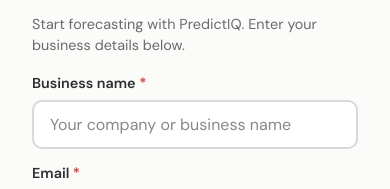
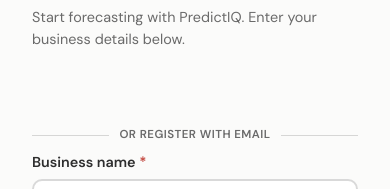
Before and after one commit to Zohaib-software/PredictIQ-frontend, a React (Vite) app: page /register in a window 390 px wide. Shown: the part 187-376 px from the top of the page. Built offline with nearby package versions, Linux system fonts and the light colour scheme; no server answers.

Commit message:
Add Google sign-in on login and register with responsive UI

```diff
--- a/package.json
+++ b/package.json
@@ -11,6 +11,7 @@
     "preview": "vite preview"
   },
   "dependencies": {
+    "@react-oauth/google": "^0.12.2",
     "date-fns": "^4.1.0",
     "framer-motion": "^11.11.17",
     "react": "^18.3.1",
--- a/src/App.jsx
+++ b/src/App.jsx
@@ -1,4 +1,5 @@
 import { BrowserRouter, Routes, Route, Navigate } from 'react-router-dom';
+import { GoogleOAuthProvider } from '@react-oauth/google';
 import { MotionConfig } from 'framer-motion';
 import { useAuth } from './context/AuthContext';
 import { AuthProvider } from './context/AuthContext';
@@ -48,8 +49,10 @@
   );
 }
 
+const googleClientId = import.meta.env.VITE_GOOGLE_CLIENT_ID;
+
 export default function App() {
-  return (
+  const tree = (
     <ThemeProvider>
       {/*
         Fixed `user` only: do not tie MotionConfig to the in-app reduced-motion toggle. Changing
@@ -134,4 +137,10 @@
       </MotionConfig>
     </ThemeProvider>
   );
+
+  return googleClientId ? (
+    <GoogleOAuthProvider clientId={googleClientId}>{tree}</GoogleOAuthProvider>
+  ) : (
+    tree
+  );
 }
--- a/src/api/authApi.js
+++ b/src/api/authApi.js
@@ -41,6 +41,29 @@
  * @returns {Promise<{ user: object, token: string, refreshToken: string }>}
  * @throws {ApiError}
  */
+/**
+ * Sign in or register with a Google ID token (`credential` from GoogleLogin).
+ * @param {{ credential: string }} payload
+ * @returns {Promise<{ user: object, token: string, refreshToken: string } | { requiresTwoFactor: true, twoFactorToken: string, identifier?: string }>}
+ */
+export async function loginWithGoogle({ credential }) {
+  const deviceId = getOrCreateTrustedDeviceId();
+  const res = await fetch(`${API_BASE}/google`, {
+    method: 'POST',
+    headers: { 'Content-Type': 'application/json' },
+    body: JSON.stringify({ credential, deviceId }),
+  });
+  const data = await res.json().catch(() => ({}));
+
+  if (!res.ok) {
+    const err = new Error(data.message || 'Google sign-in failed');
+    err.status = res.status;
+    err.errors = data.errors;
+    throw err;
+  }
+  return data.data;
+}
+
 export async function login({ identifier, password }) {
   const deviceId = getOrCreateTrustedDeviceId();
   const res = await fetch(`${API_BASE}/login`, {
--- /dev/null
+++ b/src/components/auth/GoogleAuthButton.jsx
@@ -0,0 +1,63 @@
+import { useLayoutEffect, useRef, useState } from 'react';
+import { GoogleLogin } from '@react-oauth/google';
+import styles from './GoogleAuthButton.module.css';
+
+const hasClientId = Boolean(import.meta.env.VITE_GOOGLE_CLIENT_ID);
+
+/** True when `VITE_GOOGLE_CLIENT_ID` is set (required for the Google button to render). */
+export function isGoogleAuthConfigured() {
+  return hasClientId;
+}
+
+/**
+ * Renders Google's sign-in control; parent must be inside `GoogleOAuthProvider` when env is set.
+ */
+export function GoogleAuthButton({ onSuccess, onError, disabled }) {
+  const containerRef = useRef(null);
+  const [width, setWidth] = useState(360);
+
+  useLayoutEffect(() => {
+    if (!hasClientId) return undefined;
+    const el = containerRef.current;
+    if (!el) return undefined;
+    const measure = () => {
+      const w = Math.floor(el.getBoundingClientRect().width);
+      setWidth(Math.min(400, Math.max(280, w || 320)));
+    };
+    measure();
+    const ro = typeof ResizeObserver !== 'undefined' ? new ResizeObserver(measure) : null;
+    if (ro) ro.observe(el);
+    window.addEventListener('resize', measure);
+    return () => {
+      if (ro) ro.disconnect();
+      window.removeEventListener('resize', measure);
+    };
+  }, []);
+
+  if (!hasClientId) {
+    return null;
+  }
+
+  return (
+    <div
+      ref={containerRef}
+      className={`${styles.wrap}${disabled ? ` ${styles.disabled}` : ''}`}
+      aria-busy={disabled}
+    >
+      <GoogleLogin
+        onSuccess={(cred) => {
+          if (cred?.credential) onSuccess(cred.credential);
+          else onError?.();
+        }}
+        onError={() => onError?.()}
+        useOneTap={false}
+        theme="outline"
+        size="large"
+        text="continue_with"
+        shape="rectangular"
+        width={width}
+        locale="en"
+      />
+    </div>
+  );
+}
--- /dev/null
+++ b/src/components/auth/GoogleAuthButton.module.css
@@ -0,0 +1,28 @@
+.wrap {
+  width: 100%;
+  min-height: 44px;
+  display: flex;
+  justify-content: center;
+  align-items: center;
+}
+
+/* Let the Google iframe scale with the card on narrow screens */
+.wrap :global(> div) {
+  width: 100% !important;
+  max-width: 100%;
+}
+
+.wrap :global(iframe) {
+  max-width: 100% !important;
+}
+
+@media (max-width: 480px) {
+  .wrap {
+    min-height: 48px;
+  }
+}
+
+.disabled {
+  pointer-events: none;
+  opacity: 0.62;
+}
--- a/src/pages/AuthPage.module.css
+++ b/src/pages/AuthPage.module.css
@@ -70,6 +70,51 @@
   color: var(--color-secondary-text);
   margin-bottom: 1rem;
   line-height: 1.5;
+}
+
+.oauthBlock {
+  display: flex;
+  flex-direction: column;
+  gap: 0.75rem;
+  margin-bottom: 0.25rem;
+}
+
+.oauthDivider {
+  display: flex;
+  align-items: center;
+  gap: 0.65rem;
+  margin: 0.15rem 0 0.35rem;
+  color: var(--color-secondary-text);
+  font-size: 0.8rem;
+  font-weight: 600;
+  text-transform: uppercase;
+  letter-spacing: 0.04em;
+}
+
+.oauthDivider::before,
+.oauthDivider::after {
+  content: '';
+  flex: 1;
+  height: 1px;
+  background: var(--color-border-light);
+}
+
+.oauthDivider span {
+  flex-shrink: 0;
+  max-width: 70%;
+  text-align: center;
+  line-height: 1.25;
+}
+
+@media (max-width: 480px) {
+  .oauthDivider {
+    font-size: 0.72rem;
+    margin-top: 0.1rem;
+  }
+
+  .oauthDivider span {
+    max-width: 85%;
+  }
 }
 
 .form {
--- a/src/pages/LoginPage.jsx
+++ b/src/pages/LoginPage.jsx
@@ -1,11 +1,12 @@
-import { useMemo, useState } from 'react';
-import { Link, useNavigate } from 'react-router-dom';
+import { useEffect, useMemo, useState } from 'react';
+import { Link, useNavigate, useLocation } from 'react-router-dom';
 import * as yup from 'yup';
 import { useAuth } from '../context/AuthContext';
 import { requestPasswordResetEmail, verifyPasswordReset2fa } from '../api/authApi';
 import { Button } from '../components/Button';
 import { Input } from '../components/Input';
 import { Alert } from '../components/Alert';
+import { GoogleAuthButton, isGoogleAuthConfigured } from '../components/auth/GoogleAuthButton';
 import styles from './AuthPage.module.css';
 
 const initialForm = { identifier: '', password: '' };
@@ -53,8 +54,45 @@
   const [emailResetSent, setEmailResetSent] = useState(false);
   const [emailResetMessage, setEmailResetMessage] = useState('');
   const [reset2faVerificationToken, setReset2faVerificationToken] = useState(null);
-  const { login, verifyTwoFactorLogin, completePasswordReset2fa } = useAuth();
+  const { login, loginWithGoogle, verifyTwoFactorLogin, completePasswordReset2fa } = useAuth();
   const navigate = useNavigate();
+  const location = useLocation();
+
+  useEffect(() => {
+    const pending = location.state?.googleTwoFactorPending;
+    if (pending?.twoFactorToken) {
+      setTwoFactorChallenge({
+        twoFactorToken: pending.twoFactorToken,
+        identifier: pending.identifier || '',
+      });
+      setTwoFactorForm(initialTwoFactorForm);
+      setErrors({});
+      setApiError('');
+      navigate(location.pathname, { replace: true, state: {} });
+    }
+  }, [location.pathname, location.state, navigate]);
+
+  const handleGoogleSuccess = async (credential) => {
+    setApiError('');
+    setSubmitting(true);
+    try {
+      const result = await loginWithGoogle(credential);
+      if (result?.requiresTwoFactor) {
+        setTwoFactorChallenge({
+          twoFactorToken: result.twoFactorToken,
+          identifier: result.identifier ?? '',
+        });
+        setTwoFactorForm(initialTwoFactorForm);
+        setErrors({});
+        return;
+      }
+      navigate('/overview', { replace: true });
+    } catch (err) {
+      setApiError(err.message || 'Google sign-in failed');
+    } finally {
+      setSubmitting(false);
+    }
+  };
   const isTwoFactorStep = useMemo(() => Boolean(twoFactorChallenge?.twoFactorToken), [twoFactorChallenge]);
   const showForgotFlow = Boolean(resetSubView);
 
@@ -124,7 +162,7 @@
       if (result?.requiresTwoFactor) {
         setTwoFactorChallenge({
           twoFactorToken: result.twoFactorToken,
-          identifier,
+          identifier: result.identifier ?? identifier,
         });
         setTwoFactorForm(initialTwoFactorForm);
         setErrors({});
@@ -428,6 +466,19 @@
           </form>
         )}
 
+        {!showForgotFlow && !isTwoFactorStep && isGoogleAuthConfigured() && (
+          <div className={styles.oauthBlock}>
+            <GoogleAuthButton
+              onSuccess={handleGoogleSuccess}
+              onError={() => setApiError('Google sign-in was cancelled or failed')}
+              disabled={submitting}
+            />
+            <div className={styles.oauthDivider}>
+              <span>or continue with email</span>
+            </div>
+          </div>
+        )}
+
         {!showForgotFlow && (
           <form onSubmit={handleSubmitLoginOrTwoFactor} className={styles.form} noValidate>
             {isTwoFactorStep ? (
--- a/src/pages/RegisterPage.jsx
+++ b/src/pages/RegisterPage.jsx
@@ -5,6 +5,7 @@
 import { Button } from '../components/Button';
 import { Input } from '../components/Input';
 import { Alert } from '../components/Alert';
+import { GoogleAuthButton, isGoogleAuthConfigured } from '../components/auth/GoogleAuthButton';
 import styles from './AuthPage.module.css';
 
 const initialForm = { businessName: '', email: '', phoneNumber: '', password: '', confirmPassword: '' };
@@ -41,8 +42,33 @@
   const [errors, setErrors] = useState({});
   const [apiError, setApiError] = useState('');
   const [submitting, setSubmitting] = useState(false);
-  const { register } = useAuth();
+  const { register, loginWithGoogle } = useAuth();
   const navigate = useNavigate();
+
+  const handleGoogleSuccess = async (credential) => {
+    setApiError('');
+    setSubmitting(true);
+    try {
+      const result = await loginWithGoogle(credential);
+      if (result?.requiresTwoFactor) {
+        navigate('/login', {
+          replace: true,
+          state: {
+            googleTwoFactorPending: {
+              twoFactorToken: result.twoFactorToken,
+              identifier: result.identifier ?? '',
+            },
+          },
+        });
+        return;
+      }
+      navigate('/overview', { replace: true });
+    } catch (err) {
+      setApiError(err.message || 'Google sign-in failed');
+    } finally {
+      setSubmitting(false);
+    }
+  };
 
   const handleChange = (e) => {
     const { name, value } = e.target;
@@ -105,12 +131,24 @@
         <p className={styles.subtitle}>
           Start forecasting with PredictIQ. Enter your business details below.
         </p>
+        {apiError && (
+          <Alert variant="error" className={styles.alert}>
+            {apiError}
+          </Alert>
+        )}
+        {isGoogleAuthConfigured() && (
+          <div className={styles.oauthBlock}>
+            <GoogleAuthButton
+              onSuccess={handleGoogleSuccess}
+              onError={() => setApiError('Google sign-in was cancelled or failed')}
+              disabled={submitting}
+            />
+            <div className={styles.oauthDivider}>
+              <span>or register with email</span>
+            </div>
+          </div>
+        )}
         <form onSubmit={handleSubmit} className={styles.form} noValidate>
-          {apiError && (
-            <Alert variant="error" className={styles.alert}>
-              {apiError}
-            </Alert>
-          )}
           <Input
             label="Business name"
             name="businessName"
```
Also changed, not shown: src/context/AuthContext.jsx (+15 -0 lines), 1 other file (tests, documents, lock files or other folders).
